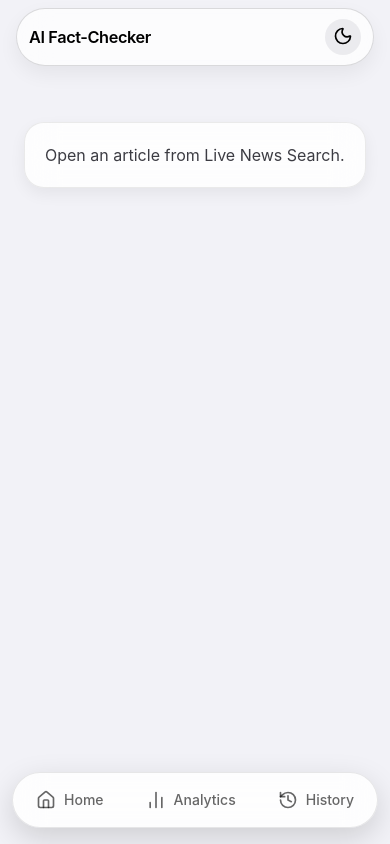
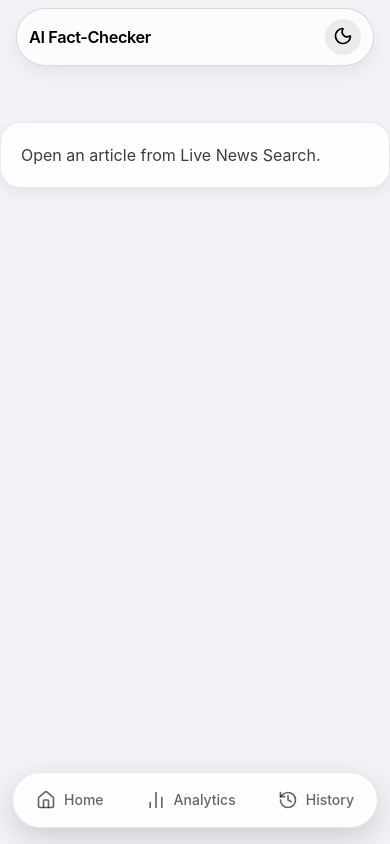
Before and after one commit to theparthbhanderi/fact-fronted, a React (Vite) app: page /news in a window 390 px wide. Built offline with nearby package versions, Linux system fonts and the light colour scheme; no server answers.

Commit message:
Ultra-aggressive global mobile width overrides to fix narrow layout

```diff
--- a/src/index.css
+++ b/src/index.css
@@ -187,7 +187,16 @@ body {
     max-width: none;
   }
 
-  /* Remove inner max-width centering that makes mobile feel narrow */
+  /* Force everything to be full width on mobile to avoid "narrow" column */
+  #root,
+  .app-container,
+  .main-content,
+  .home,
+  .results-section,
+  .results-wrapper,
+  .results-grid,
+  .multi-claim-container,
+  .claim-result-view,
   .claim-input,
   .pti-shell,
   .url-input-container,
@@ -197,10 +206,19 @@ body {
   .analytics-page,
   .history-page,
   .result-page {
-    max-width: none !important;
+    max-width: 100% !important;
     width: 100% !important;
     margin-left: 0 !important;
     margin-right: 0 !important;
+    padding-left: 0 !important;
+    padding-right: 0 !important;
+    align-items: stretch !important;
+  }
+
+  .results-wrapper,
+  .home {
+    padding-left: 12px !important;
+    padding-right: 12px !important;
   }
 }
 
```
